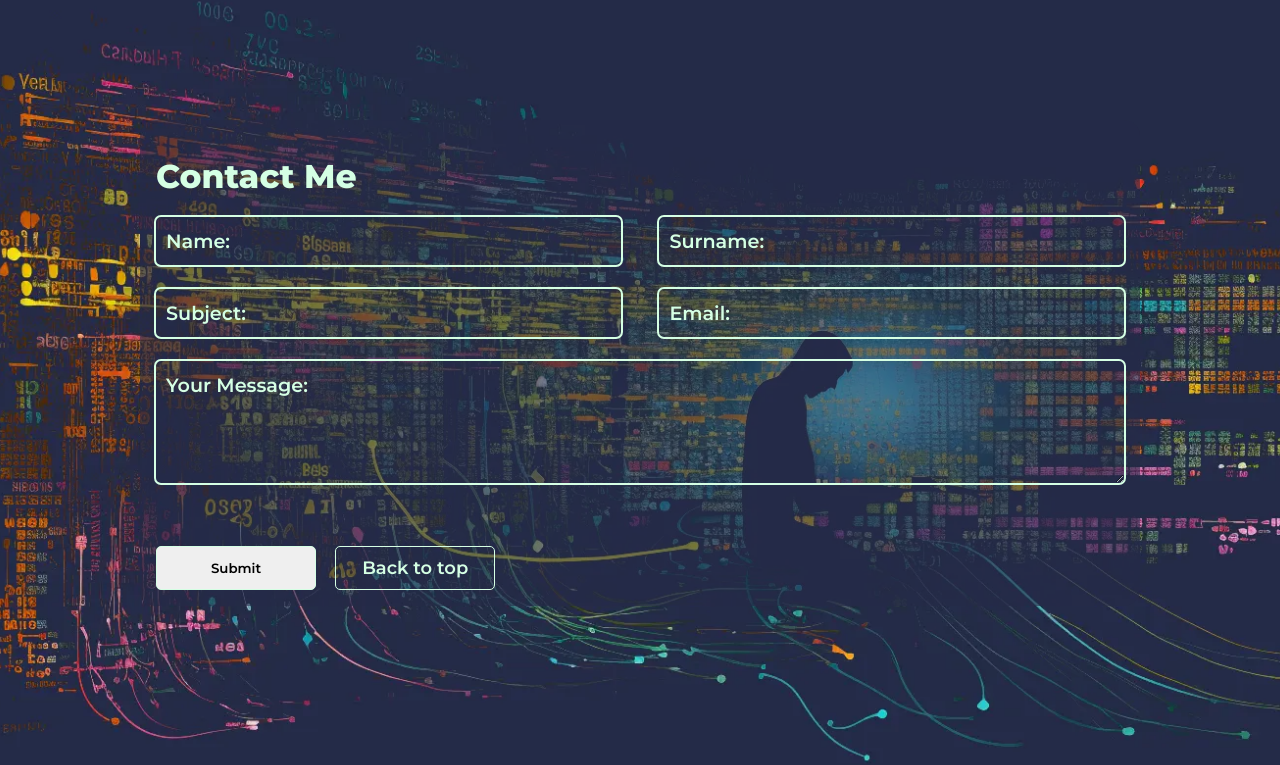
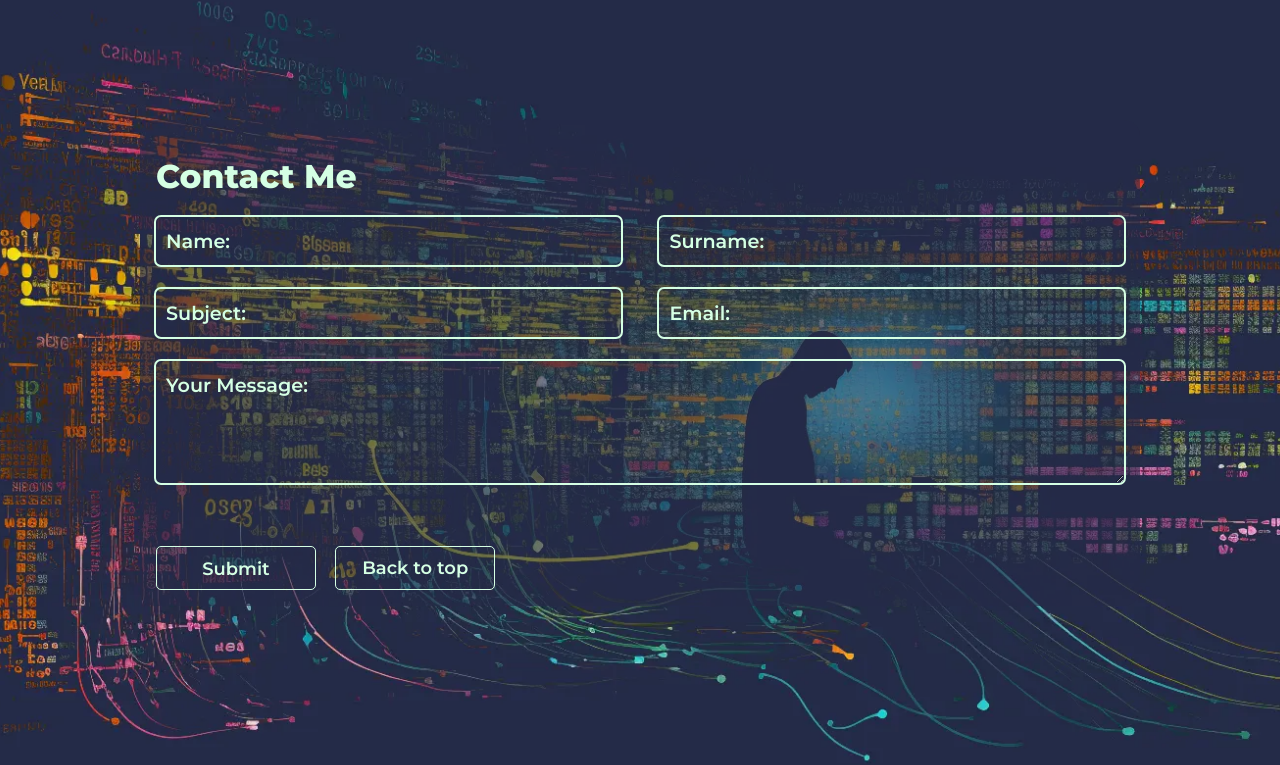
Before and after one commit to NewViewNewBeginning/Portfolio, a plain HTML site: page index.html in a window 1280 px wide. Shown: the part 2421-3186 px from the top of the page. Drawn offline with Linux system fonts and the light colour scheme.

Commit message:
change input submit for button submit and style it to look same as other buttons

```diff
--- a/css/style.css
+++ b/css/style.css
@@ -49,7 +49,8 @@ a {
 /* Start Headers/Text Sizes */
 p,
 a,
-li {
+li,
+.submit-btn {
 	font-size: 0.8rem;
 }
 
@@ -78,7 +79,14 @@ h3 {
 	margin-left: 1.2rem;
 }
 
-.btn {
+.submit-btn {
+	background-color: transparent;
+	color: var(--text-main);
+	width: 100px;
+}
+
+.btn,
+.submit-btn {
 	display: inline-block;
 	width: 7rem;
 	text-align: center;
@@ -94,7 +102,8 @@ h3 {
 	z-index: 1;
 }
 
-.btn::before {
+.btn::before,
+.submit-btn::before {
 	content: "";
 	position: absolute;
 	top: 0;
@@ -110,10 +119,12 @@ h3 {
 	-o-transition: 0.4s;
 }
 
-.btn:hover::before {
+.btn:hover::before,
+.submit-btn:hover::before {
 	width: 100%;
 }
-.btn:hover {
+.btn:hover,
+.submit-btn:hover {
 	color: #252b48;
 	border: 1px solid var(--cta);
 	border-radius: 5px;
@@ -479,41 +490,22 @@ textarea:is(:focus, :valid) ~ label {
 	-o-transition: 0.5s;
 }
 
-/*
-input[type="submit"] {
+/* input[type="submit"] {
 	padding: 10px 20px;
 	background-color: #4caf50;
 	color: #fff;
 	border: none;
 	border-radius: 4px;
 	cursor: pointer;
-}
+} */
 
-input[type="submit"]:hover {
+/* input[type="submit"]:hover {
 	background-color: #45a049;
 } */
+
 /*
 Desktop styling  */
 @media (min-width: 766px) {
-	.contact {
-		background-position: center;
-	}
-	.contact .wrapper {
-		max-width: 1000px;
-	}
-	.input-group {
-		display: flex;
-		justify-content: space-between;
-	}
-	.input-group .input-box {
-		width: 48%;
-	}
-	label {
-		font-size: 1.2rem;
-	}
-	.input-box input {
-		padding: 1rem;
-	}
 }
 
 /* ----->>>> End Contact Section <<<<----- */
@@ -541,10 +533,12 @@ Desktop styling  */
 
 	p,
 	a,
-	li {
+	li,
+	.submit-btn {
 		font-size: clamp(0.8rem, 0.8rem + 0.4vw, 1.2rem);
 	}
-	.btn {
+	.btn,
+	.submit-btn {
 		width: 10rem;
 	}
 }
@@ -627,6 +621,27 @@ Desktop styling  */
 	.proj-container {
 		grid-template-columns: repeat(3, 1fr);
 	}
+
+	/* Contact Section */
+	.contact {
+		background-position: center;
+	}
+	.contact .wrapper {
+		max-width: 1000px;
+	}
+	.input-group {
+		display: flex;
+		justify-content: space-between;
+	}
+	.input-group .input-box {
+		width: 48%;
+	}
+	label {
+		font-size: 1.2rem;
+	}
+	.input-box input {
+		padding: 1rem;
+	}
 }
 
 @media screen and (min-width: 968px) {
--- a/index.html
+++ b/index.html
@@ -284,7 +284,7 @@
 
             </form>
             <div class="btn-section">
-                <input class="btn" type="submit" value="Submit">
+                <button class="submit-btn" type="submit" value="Submit">Submit</button>
                 <a class="btn" href="#home">Back to top</a>
             </div>
         </div>
```
